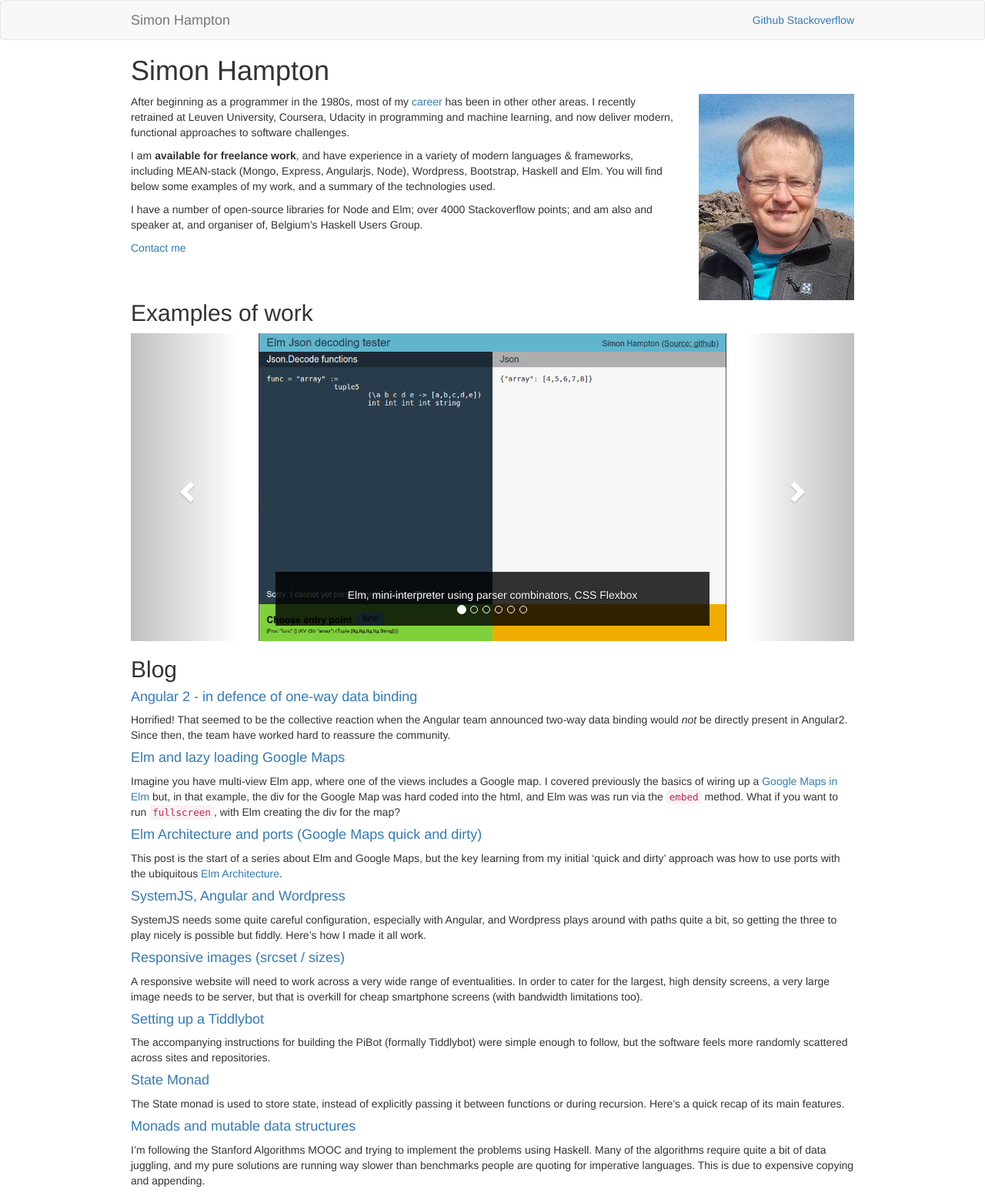
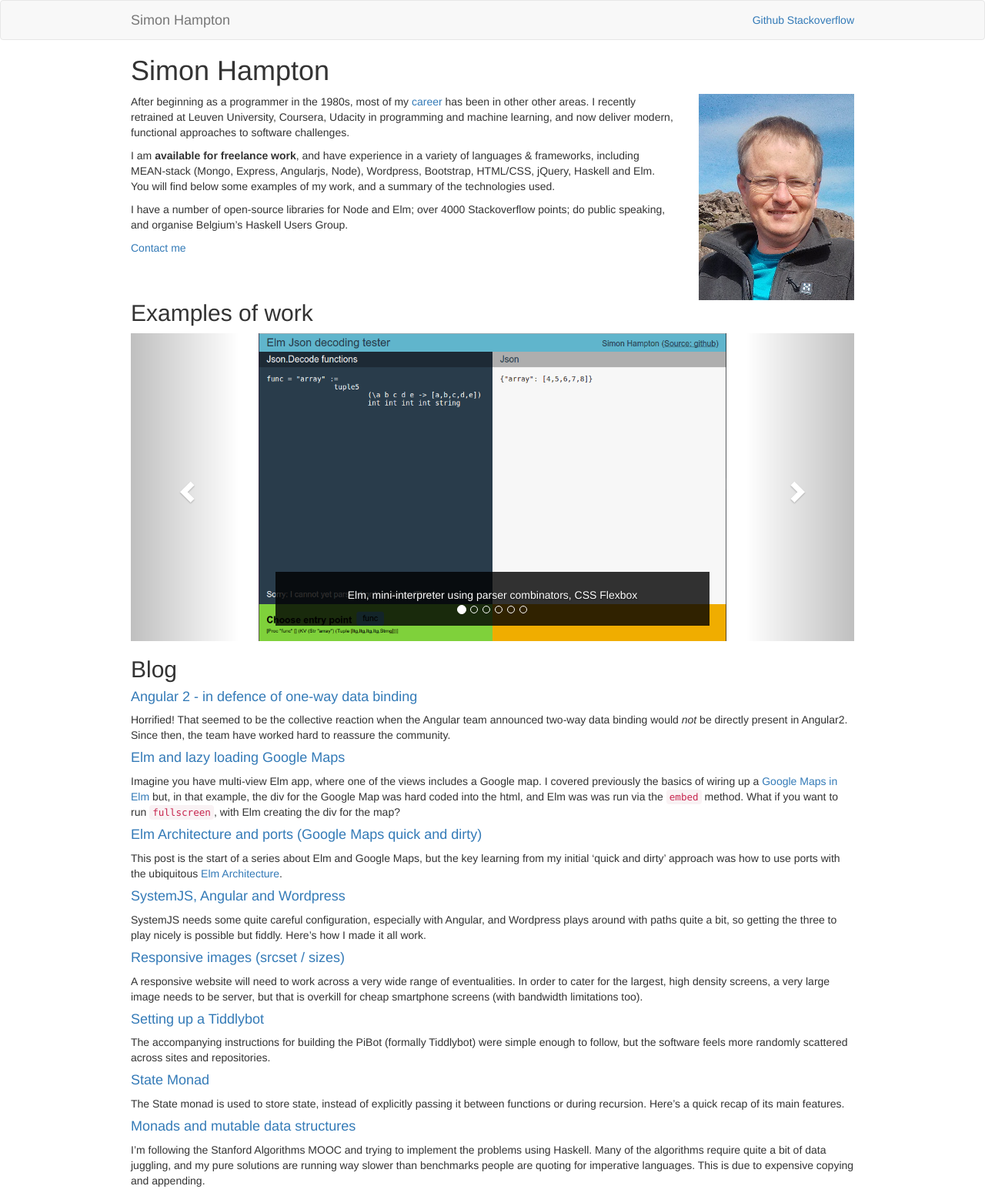
Before and after one commit to simonh1000/simonh1000.github.io, a Jekyll site: the page built from index.md, in a window 1280 px wide. Shown: the whole page at 77% size. Built offline with Jekyll 4.4.1, drawn with Linux system fonts in a browser that asks for light colours; Markdown is read by kramdown in place of the engine named in the settings.

Commit message:
minor tweaks

```diff
--- a/css/styles.scss
+++ b/css/styles.scss
@@ -19,6 +19,7 @@ html, body, #elm {
 /* Carousel */
 #portfolio {
     $carousel-size: 400px;
+    cursor: pointer;
     .item {
         max-height: $carousel-size;
         // width: auto;
--- a/index.md
+++ b/index.md
@@ -6,9 +6,9 @@ layout: default
 
 ![Simon Hampton](images/simonhampton.jpg)After beginning as a programmer in the 1980s, most of my [career](https://be.linkedin.com/in/simonhampton) has been in other other areas. I recently retrained at Leuven University, Coursera, Udacity in programming and machine learning, and now deliver modern, functional approaches to software challenges.
 
-I am **available for freelance work**, and have experience in a variety of modern languages & frameworks, including MEAN-stack (Mongo, Express, Angularjs, Node), Wordpress, Bootstrap, Haskell and Elm. You will find below some examples of my work, and a summary of the technologies used.
+I am **available for freelance work**, and have experience in a variety of languages & frameworks, including MEAN-stack (Mongo, Express, Angularjs, Node), Wordpress, Bootstrap, HTML/CSS, jQuery, Haskell and Elm. You will find below some examples of my work, and a summary of the technologies used.
 
-I have a number of open-source libraries for Node and Elm; over 4000 Stackoverflow points; and am also and speaker at, and organiser of, Belgium's Haskell Users Group.
+I have a number of open-source libraries for Node and Elm; over 4000 Stackoverflow points; do public speaking, and organise Belgium's Haskell Users Group.
 
 <a href="#" id="contact" target="_blank">Contact me</a>
 
```
